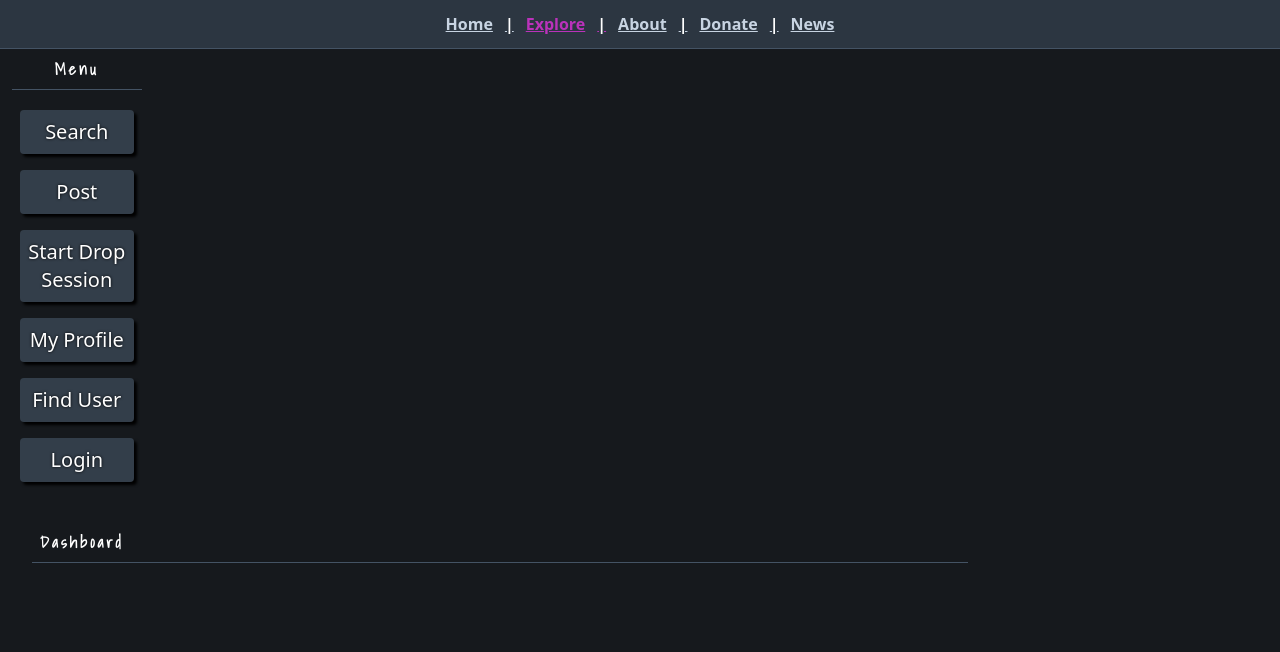
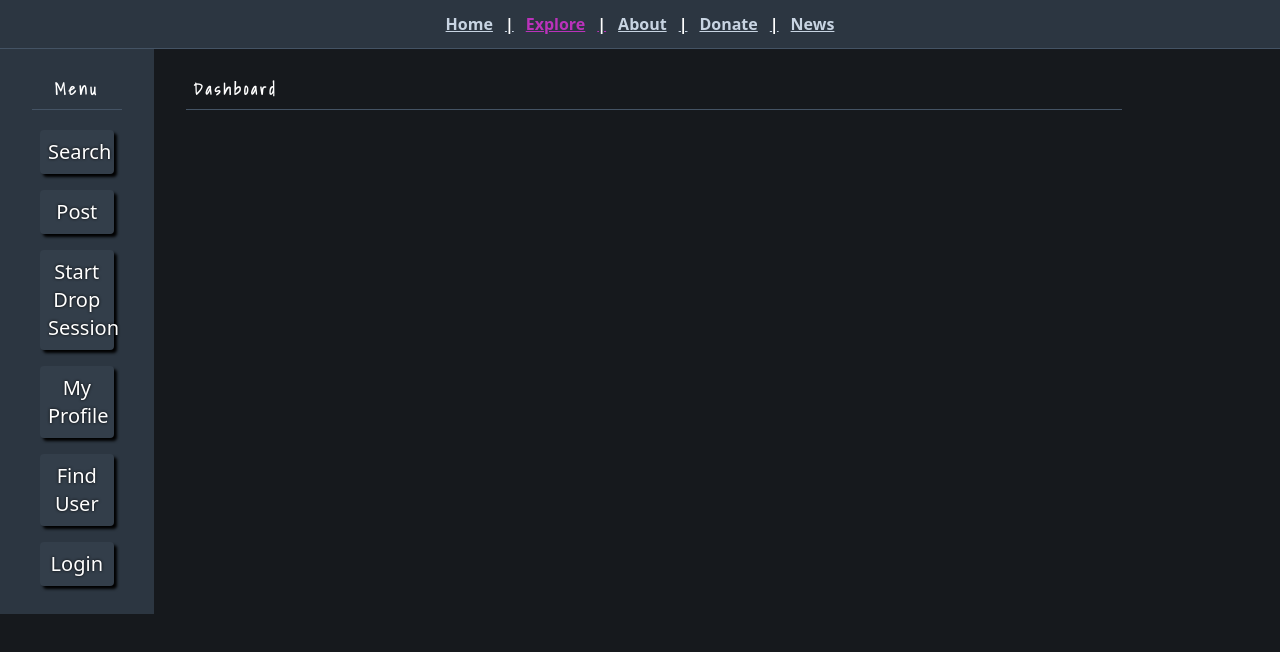
Before and after one commit to william-horn/wizard-wiki, a Next.js app: page /explore in a window 1280 px wide. Shown: the top 652 px of the page. Built offline with nearby package versions, Linux system fonts and the light colour scheme; a web font is replaced by a local one.

Commit message:
animating explor dashboard

```diff
--- a/components/containers/Container.js
+++ b/components/containers/Container.js
@@ -1,11 +1,12 @@
 import constructClassName from "../../lib/helpers/constructClassName";
+import React from 'react';
 
-const Container = ({ children, add, remove }) => {
+const Container = React.forwardRef(({ children, add, remove }, ref) => {
   return (
-    <div className={constructClassName("", {add, remove})}>
+    <div ref={ref} className={constructClassName("", {add, remove})}>
       {children}
     </div>
   );
-};
+});
 
 export default Container;
--- a/components/layouts/HeaderFooterLayout/Footer.js
+++ b/components/layouts/HeaderFooterLayout/Footer.js
@@ -4,12 +4,12 @@ import { useAppContext } from "../../../providers/AppProvider";
 import constructClassName from "../../../lib/helpers/constructClassName";
 import React from 'react';
 
-const Footer = React.forwardRef(({ children, add, remove, override }, ref) => {
+const Footer = React.forwardRef(({ children, add, remove, override, style }, ref) => {
   const { currentPage } = useAppContext();
   if (currentPage.excludes('footer', override)) return <></>;
 
   return (
-    <footer ref={ref} className={constructClassName("bg-secondary", {add, remove})}>
+    <footer ref={ref} style={style} className={constructClassName("bg-secondary", {add, remove})}>
       {children}
     </footer>
   );
--- a/components/layouts/HeaderFooterLayout/Header.js
+++ b/components/layouts/HeaderFooterLayout/Header.js
@@ -3,12 +3,12 @@ import { useAppContext } from "../../../providers/AppProvider";
 import constructClassName from "../../../lib/helpers/constructClassName";
 import React from "react";
 
-const Header = React.forwardRef(({ children, add, remove, override }, ref) => {
+const Header = React.forwardRef(({ children, add, remove, override, style }, ref) => {
   const { currentPage } = useAppContext();
   if (currentPage.excludes('header', override)) return <></>;
 
   return (
-    <header ref={ref} className={constructClassName("bottom-line pb-6 overflow-hidden", {add, remove})}>
+    <header ref={ref} style={style} className={constructClassName("bottom-line pb-6 overflow-hidden", {add, remove})}>
       {children}
     </header>
   );
--- a/components/layouts/HeaderFooterLayout/Navbar.js
+++ b/components/layouts/HeaderFooterLayout/Navbar.js
@@ -15,12 +15,12 @@ const navPages = [
   Enum.Pages.News
 ]
 
-const Navbar = React.forwardRef(({ add, remove, override }, ref) => {
+const Navbar = React.forwardRef(({ add, remove, override, style }, ref) => {
   const { currentPage } = useAppContext();
   if (currentPage.excludes('navbar', override)) return <></>;
 
   return (
-    <nav ref={ref} className={constructClassName("flex flex-wrap sticky top-0 z-50 justify-center p-3 bottom-line bg-secondary", {add, remove})}>
+    <nav ref={ref} style={style} className={constructClassName("navbar-container flex flex-wrap sticky top-0 z-50 justify-center p-3 bottom-line bg-secondary", {add, remove})}>
       {
         navPages.map((page, index) =>
           <NavLink
--- a/components/layouts/HeaderFooterLayout/index.js
+++ b/components/layouts/HeaderFooterLayout/index.js
@@ -10,24 +10,33 @@ import Enum from '../../../enums';
 import Head from 'next/head';
 import Navbar from './Navbar';
 import { useAppContext } from '../../../providers/AppProvider';
+import HeaderFooterLayoutProvider from '../../../providers/HeaderFooterLayoutProvider';
 import { useRef, useEffect } from 'react';
 import useWindowDimensions from '../../../hooks/useWindowDimensions';
 
 const HeaderFooterLayout = ({ children }) => {
   const { currentPage, layoutDiff } = useAppContext();
   const { width: screenWidth } = useWindowDimensions();
-  const header = useRef(null);
+
+  const headerRef = useRef(null);
+  const navbarRef = useRef(null);
+  const footerRef = useRef(null);
+
+  const context = {};
 
   // Determine if we should transition layout sub-components
   const transitionHeader = layoutDiff('header');
 
   // Handle layout sub-component transitions between pages
   useEffect(() => {
+    const header = headerRef.current;
+    const navbar = navbarRef.current;
+    const footer = footerRef.current;
     /*
       If header override is false, the current page may not have a header, in which case exit out.
       If header override is true, header will always exist.
     */
-    if (!header.current) return;
+    if (!header) return;
     /*
       If there is no difference in headers between pages, exit out.
     */
@@ -37,20 +46,20 @@ const HeaderFooterLayout = ({ children }) => {
       From here on, we know there is a difference in header visibility between pages and a transition will take place.
       Start computing header size.
     */
-    header.current.style.setProperty(
+      header.style.setProperty(
       '--client-height',
-      header.current.clientHeight + 1 + 'px'
+      header.clientHeight + 1 + 'px'
     ); // +1 pixel because of navbar border thickness
 
     // Modify CSS variables for the transition-header class to use.
     if (currentPage.excludes('header')) {
-      header.current.style.setProperty('--header-anim', 'hide-header');
+      header.style.setProperty('--header-anim', 'hide-header');
     } else {
-      header.current.style.setProperty('--header-anim', 'show-header');
+      header.style.setProperty('--header-anim', 'show-header');
     }
 
     // Apply the transition class.
-    header.current.classList.add('transition-header');
+    header.classList.add('transition-header');
   });
 
   return (
@@ -62,7 +71,7 @@ const HeaderFooterLayout = ({ children }) => {
       {/* Override should be false when we load into a page and it doesn't need a transition. */}
       {/* If there is no last page, override should be false because there is nothing to transition from. */}
       {/* If there is a last page, but the last page and first page both have the same header state, there is no need to transition. */}
-      <Header ref={header} override={transitionHeader} add="relative">
+      <Header ref={headerRef} override={transitionHeader} add="relative">
         <Container add="absolute w-[657px] h-[600px] left-[70%] top-[-175px] rotate-[25deg] pointer-events-none select-none">
           {screenWidth > 1250 && <Image
             priority
@@ -101,13 +110,15 @@ const HeaderFooterLayout = ({ children }) => {
       </Header>
 
       {/* Page Nav bar */}
-      <Navbar/>
+      <Navbar ref={navbarRef}/>
 
-      <Container add="min-h-screen relative">
-        {children}
-      </Container>
+      <HeaderFooterLayoutProvider value={context}>
+        <Container add="layout-frame min-h-screen relative">
+          {children}
+        </Container>
+      </HeaderFooterLayoutProvider>
 
-      <Footer add="pb-10 top-line">
+      <Footer add="pb-10 top-line" ref={footerRef}>
         <Footer.Title className="p-4 text-center">Reach Out</Footer.Title>
         <Container add="flex flex-wrap items-start justify-between gap-12 p-4 pb-10 lg:justify-center">
 
--- a/enums/Pages.js
+++ b/enums/Pages.js
@@ -55,6 +55,7 @@ const Pages = new EnumCollection({
       name: 'HeaderFooterLayout',
       excludes: {
         header: true,
+        // navbar: true
         // footer: true
       }
     }
@@ -65,7 +66,7 @@ const Pages = new EnumCollection({
     title: 'Raven Donate',
     name: 'Donate',
     url: '/donate',
-    layout: 'HeaderFooterLayout',
+    layout: { name: 'HeaderFooterLayout' },
   }),
 
   News: new PageItem({
--- a/pages/explore/index.js
+++ b/pages/explore/index.js
@@ -6,19 +6,22 @@ import Image from "next/image";
 import Title from "../../components/typography/Title";
 import Text from "../../components/typography/Text";
 import Header from "../../components/layouts/HeaderFooterLayout/Header";
-import Navbar from '../../components/layouts/HeaderFooterLayout/Navbar';
+import { useHeaderFooterLayoutContext } from "../../providers/HeaderFooterLayoutProvider";
 import { useEffect, useState, useRef } from 'react';
 import { useAppContext } from "../../providers/AppProvider";
+import Navbar from "../../components/layouts/HeaderFooterLayout/Navbar";
 
 const Explore = function() {
-  // const { currentPage, lastPage } = useAppContext();
+  const navbarRef = useRef(null);
+  const menuRef = useRef(null);
 
   return (
-    <Container add="w-full h-full absolute">
+    <Container add="flex h-full w-full absolute">
 
       {/* Menu */}
-      <Container add="w-[12%] h-fit pb-3">
-        <Container>
+      <Container ref={menuRef} add="w-[12%] h-fit sticky">
+        <Container add="relative right-[100%] menu-slide-in bg-secondary">
+          <Container add="p-5">
             <Title add="tracking-wider shadows-font bottom-line mx-3 mb-3">Menu</Title>
             <Container add="flex flex-col">
               <button className="p-2 mx-5 my-2 text-xl rounded text-white bg-[#333e4a] shadow-[3px_3px_3px_rgb(0,0,0)] text-shadow-md">Search</button>
@@ -30,6 +33,7 @@ const Explore = function() {
             </Container>
           </Container>
         </Container>
+      </Container>
 
 
       {/* Page Content */}
@@ -37,8 +41,6 @@ const Explore = function() {
         <Title add="tracking-wider shadows-font text-left bottom-line mx-3 mb-7" remove="text-center">Dashboard</Title>
       </Container>
 
-
-
     </Container>
   );
 };
--- /dev/null
+++ b/providers/HeaderFooterLayoutProvider.js
@@ -0,0 +1,15 @@
+
+import React, { createContext, useContext } from 'react';
+
+const HeaderFooterLayoutContext = createContext();
+export const useHeaderFooterLayoutContext = () => useContext(HeaderFooterLayoutContext);
+
+const HeaderFooterLayoutProvider = ({ children, value }) => {
+  return (
+    <HeaderFooterLayoutContext.Provider value={value}>
+      {children}
+    </HeaderFooterLayoutContext.Provider>
+  );
+};
+
+export default HeaderFooterLayoutProvider;
--- a/styles/globals.css
+++ b/styles/globals.css
@@ -107,7 +107,7 @@ a {
 
 .transition-header {
   /* --header-anim */
-  animation-timing-function: cubic-bezier(0.68, -0.55, 0.265, 1.55);
+  animation-timing-function:cubic-bezier(0.075, 0.82, 0.165, 1);
   animation-delay: 0s;
   animation-name: var(--header-anim);
   animation-duration: 0.5s;
@@ -116,9 +116,19 @@ a {
 
 .fade-in-slow {
   /* --fade-anim */
+  opacity: 0;
   animation-timing-function: linear;
   animation-name: fade-in;
   animation-duration: 1s;
+  animation-delay: 0.4s;
+  animation-fill-mode: forwards;
+}
+
+.menu-slide-in {
+  animation-timing-function: cubic-bezier(0.23, 1, 0.320, 1);
+  animation-name: slide-left-right;
+  animation-duration: 0.5s;
+  animation-delay: 0.3s;
   animation-fill-mode: forwards;
 }
 
@@ -156,6 +166,11 @@ a {
   100% { opacity: 1; }
 }
 
+@keyframes slide-left-right {
+  0% { right: 100%; }
+  100% { right: 0; }
+}
+
 /*
   min-width = everything ABOVE this will take effect
   max-width = everything BELOW this will take effect
```
Also changed, not shown: pages/_app.js (+8 -4 lines). Lines whose indentation alone changed are shown as unchanged.
